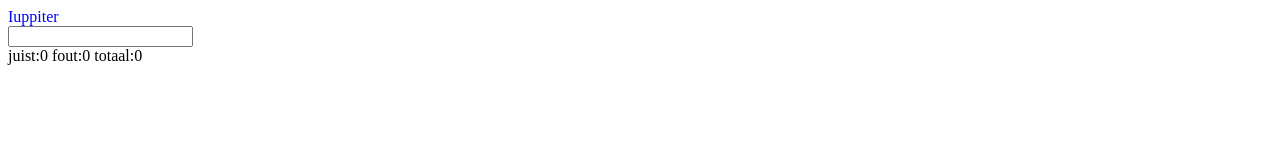
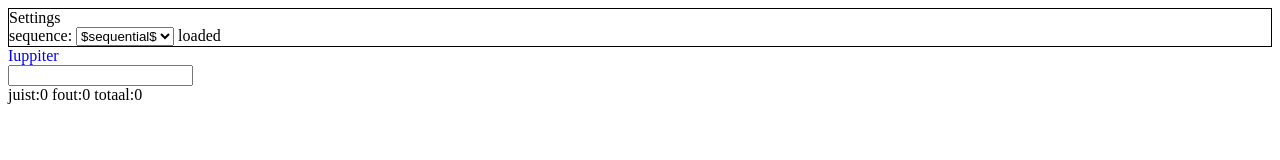
Before and after one commit to xtofl/drill, a plain HTML site: page frontend/index.html in a window 1280 px wide. Drawn offline with Linux system fonts and the light colour scheme.

Commit message:
added 'settings' section

```diff
--- a/frontend/index.html
+++ b/frontend/index.html
@@ -16,7 +16,17 @@
 		<script src="js/drill.js"></script>
 	</head>
 	<body>
-
+		<div class="settings">
+			Settings
+		<div id="sequence" class="line">
+			<div>sequence: </div>
+			<select>
+				<option>$sequential$</option>
+				<option>$shuffled$</option>
+			</select>
+			<div class="feedback">loaded</div>
+		</div>
+		</div>
 		<div id="current_question">
 			<div class="question_text">
 				slaaf
--- a/frontend/style/drill.css
+++ b/frontend/style/drill.css
@@ -3,6 +3,13 @@
 	color: blue;
 }
 
+.settings {
+	border: solid 1px;
+}
+
+.line * {
+	display: inline;
+}
 
 .wrong {
 	color: red;
```
